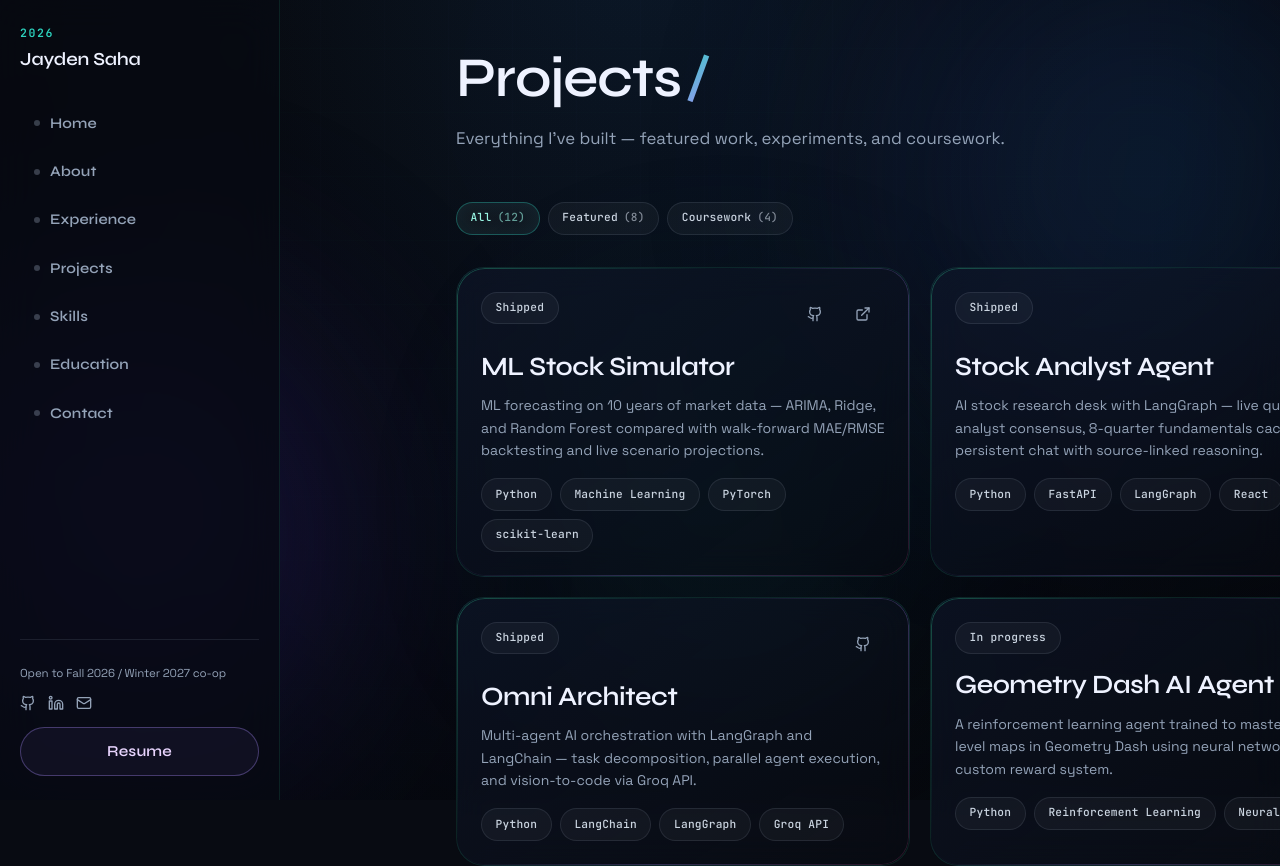
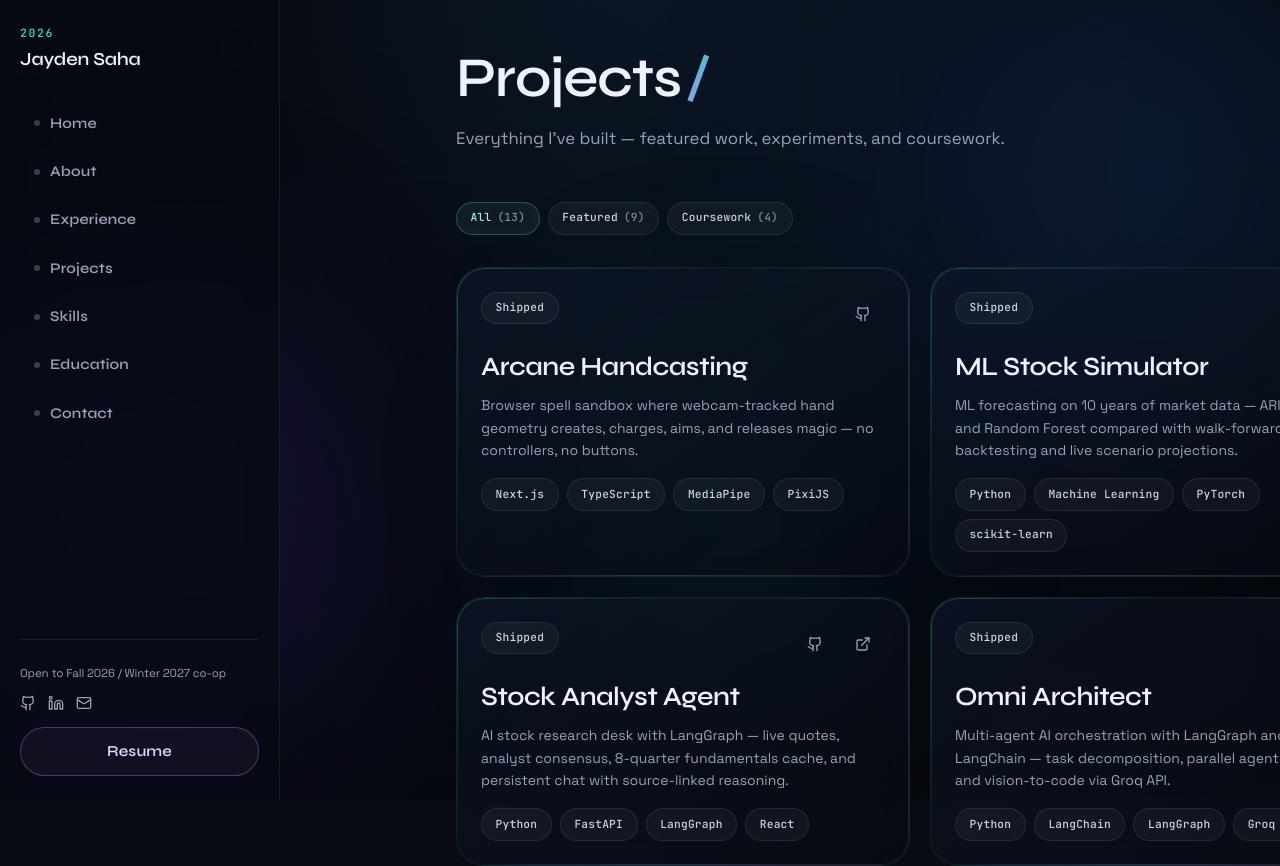
Before and after one commit to ZenzerJs/portfolio, a Next.js app: page /projects in a window 1280 px wide. Shown: the top 866 px of the page. Built offline with nearby package versions, Linux system fonts and the light colour scheme; no server answers.

Commit message:
feat: add Arcane Handcasting project to portfolio

```diff
--- a/src/content/projects.ts
+++ b/src/content/projects.ts
@@ -29,6 +29,7 @@ export interface Project {
 }
 
 export const HOMEPAGE_SLUGS = [
+  "arcane-hand-casting",
   "ml-stock-simulator",
   "omni-architect",
   "wc26-travel-mapper",
@@ -36,6 +37,33 @@ export const HOMEPAGE_SLUGS = [
 ] as const;
 
 export const projects: Project[] = [
+  {
+    slug: "arcane-hand-casting",
+    title: "Arcane Handcasting",
+    oneLiner:
+      "Browser spell sandbox where webcam-tracked hand geometry creates, charges, aims, and releases magic — no controllers, no buttons.",
+    category: "featured",
+    status: "shipped",
+    tags: ["Next.js", "TypeScript", "MediaPipe", "PixiJS", "Matter.js", "Computer Vision"],
+    repoUrl: "https://github.com/ZenzerJs/Arcane-Hand-Casting",
+    showcaseTier: "spotlight",
+    highlights: [
+      "Three gesture-driven spells — Void Singularity, Storm Weave lightning, and Aegis Ward rune shield",
+      "MediaPipe Hand Landmarker for real-time hand geometry tracking in the browser",
+      "PixiJS renderer with particle effects, lightning arcs, and black-hole distortion",
+      "Matter.js physics for wisp drift, hazard bolts, and collision detection",
+      "Wave-based trial arena with score, lives, and escalating difficulty",
+      "First-run tutorial and calibration flow for new players",
+      "All webcam processing runs locally — no video uploaded or stored",
+    ],
+    whatIBuilt: [
+      "Gesture recognition pipeline translating hand landmarks into spell state machines",
+      "PixiJS spell renderers — singularity vortex, five-arc lightning, rotating rune ward",
+      "Wave-spawning trial mode with score tracking, lives system, and hazard AI",
+      "Vision quality monitor with FPS and inference-ms debug overlay on /sandbox",
+      "Next.js app with TypeScript, Tailwind, and Vercel deployment",
+    ],
+  },
   {
     slug: "ml-stock-simulator",
     title: "ML Stock Simulator",
--- a/src/data/portfolio.ts
+++ b/src/data/portfolio.ts
@@ -170,6 +170,9 @@ export const skillGroups = [
       "LangChain",
       "LangGraph",
       "Tailwind CSS",
+      "MediaPipe",
+      "PixiJS",
+      "Matter.js",
     ],
   },
   {
```
Also changed, not shown: 1 other file (tests, documents, lock files or other folders).
